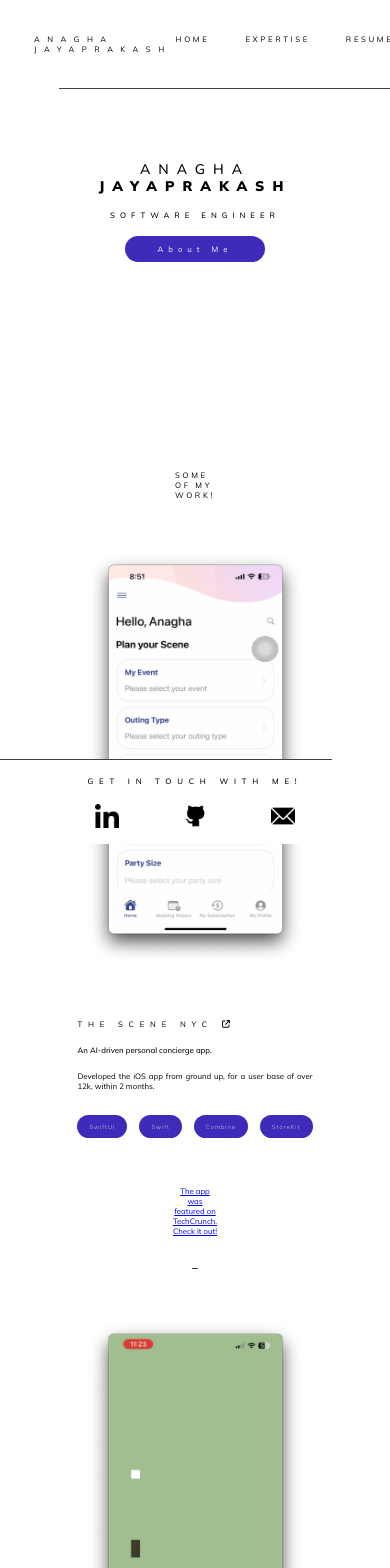
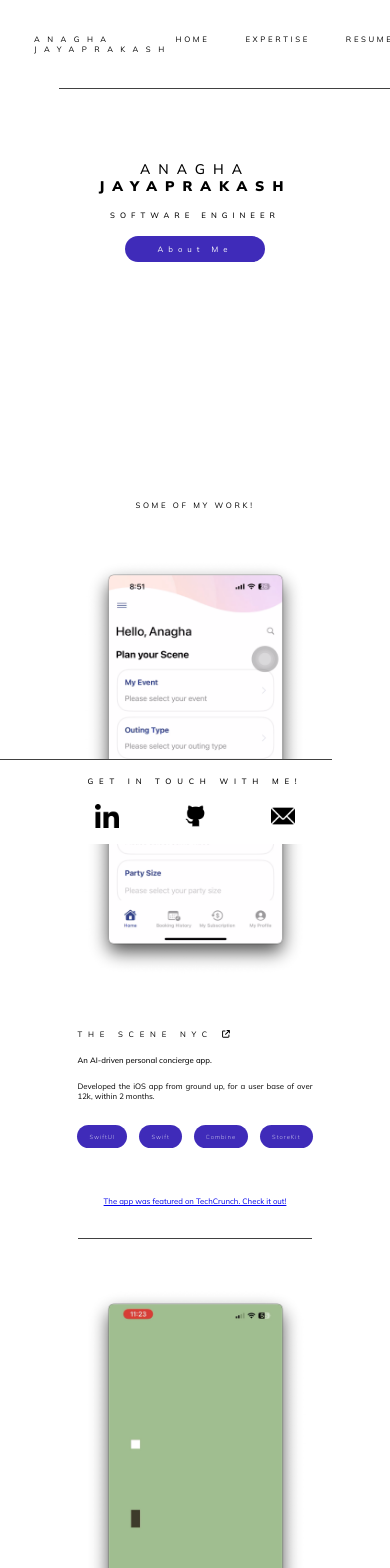
Before and after one commit to anaghajp1996/anagha-portfolio, a Next.js app: page / in a window 390 px wide. Shown: the top 1568 px of the page. Built offline with nearby package versions, Linux system fonts and the light colour scheme.

Commit message:
chore: Update border UI for expertise section

```diff
--- a/src/app/Styles/expertise.module.css
+++ b/src/app/Styles/expertise.module.css
@@ -44,4 +44,11 @@
   .link {
     font-size: 2vw;
   }
+
+  .bottomBorder {
+    border-bottom: 0.5px solid #414141;
+    margin-right: 20px;
+    margin-left: 20px;
+    width: 100%;
+  }
 }
--- a/src/app/expertise.tsx
+++ b/src/app/expertise.tsx
@@ -17,15 +17,15 @@ export default function Expertise() {
       id="expertise"
       className={mulish.className}
       style={{
-        padding: "16px 160px",
+        // padding: "16px 160px",
         paddingBottom: "120px",
-        margin: "32px",
+        margin: "20%",
         display: "flex",
         flexDirection: "column",
         justifyContent: "center",
         alignItems: "center",
         gap: "32px",
-        // boxSizing: "border-box",
+        boxSizing: "border-box",
       }}
     >
       <text className={style.heading}>Some of my work!</text>
```
